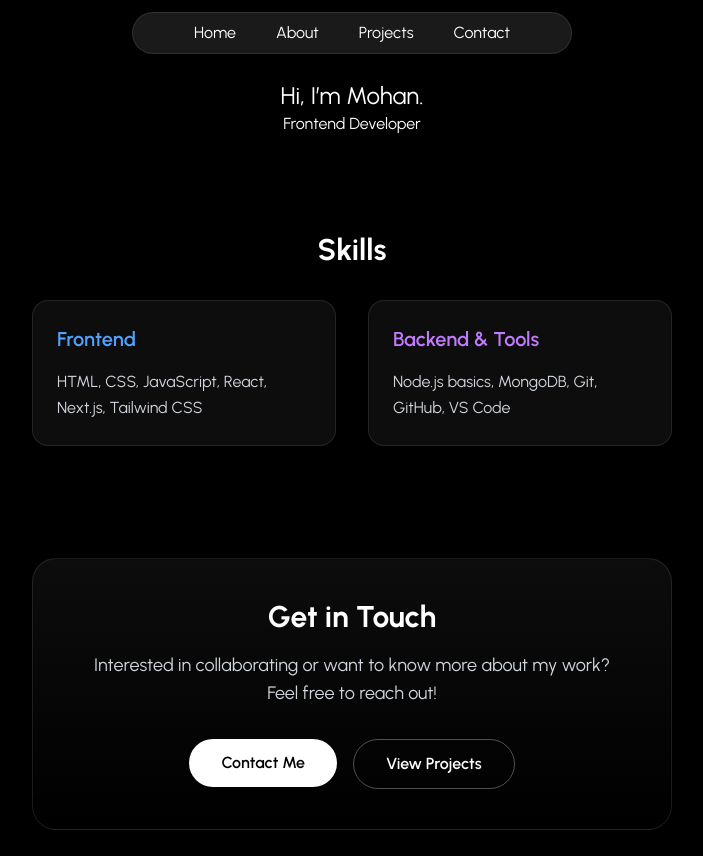
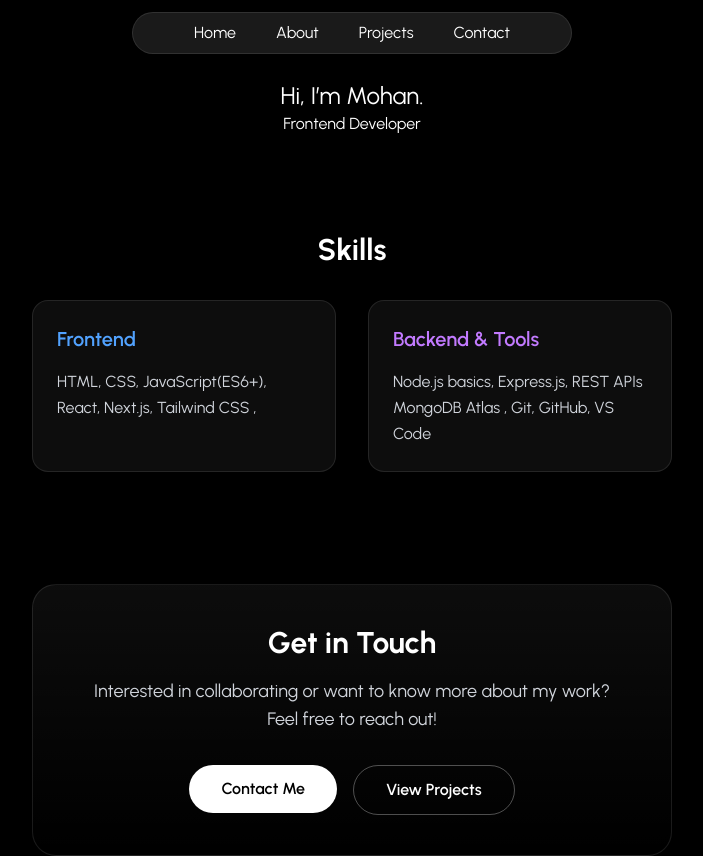
Before and after one commit to Mohanavenkatesh/portfolio, a Next.js app: page / in a window 1280 px wide. Shown: the top 856 px of the page, without its empty margins (288-991 px from the left). Built offline with nearby package versions, Linux system fonts and the light colour scheme.

Commit message:
Update page.tsx

```diff
--- a/app/page.tsx
+++ b/app/page.tsx
@@ -14,13 +14,13 @@ export default function Home() {
                     <div className="bg-white/5 border border-white/10 p-6 rounded-2xl">
                         <h3 className="text-xl font-semibold mb-4 text-blue-400">Frontend</h3>
                         <p className="text-gray-300 leading-relaxed">
-                            HTML, CSS, JavaScript, React, Next.js, Tailwind CSS
+                            HTML, CSS, JavaScript(ES6+), React, Next.js, Tailwind CSS ,
                         </p>
                     </div>
                     <div className="bg-white/5 border border-white/10 p-6 rounded-2xl">
                         <h3 className="text-xl font-semibold mb-4 text-purple-400">Backend & Tools</h3>
                         <p className="text-gray-300 leading-relaxed">
-                            Node.js basics, MongoDB, Git, GitHub, VS Code
+                            Node.js basics, Express.js, REST APIs MongoDB Atlas , Git, GitHub, VS Code
                         </p>
                     </div>
                 </div>
```
